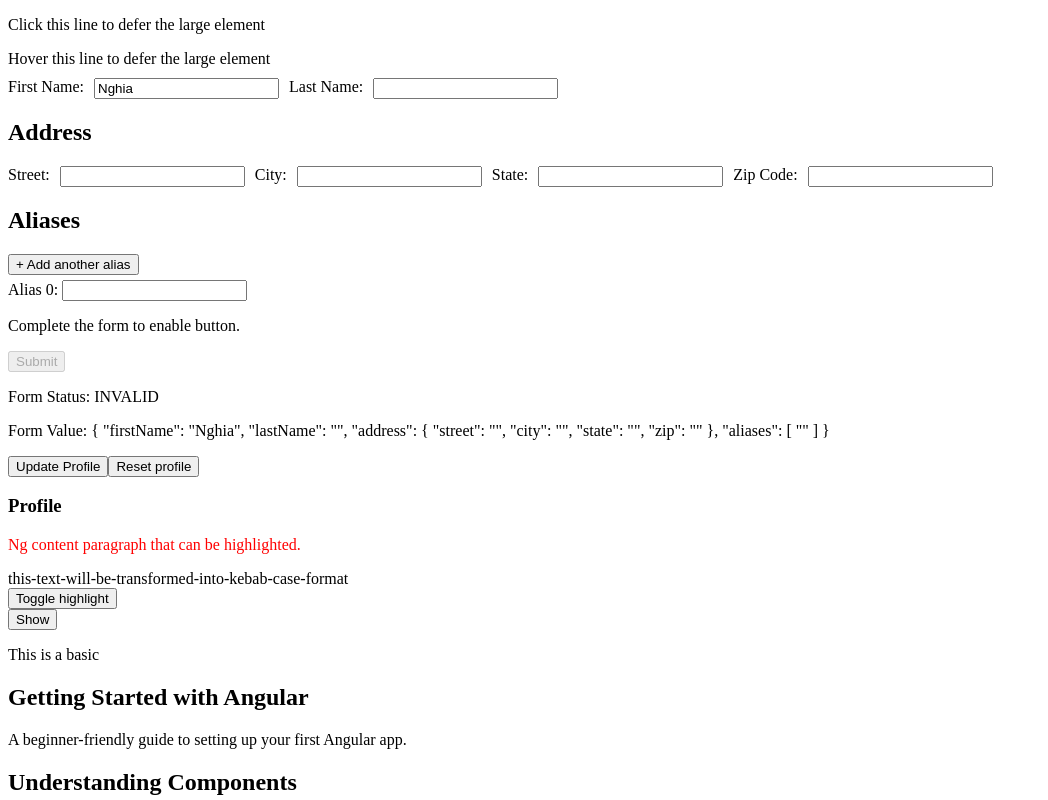
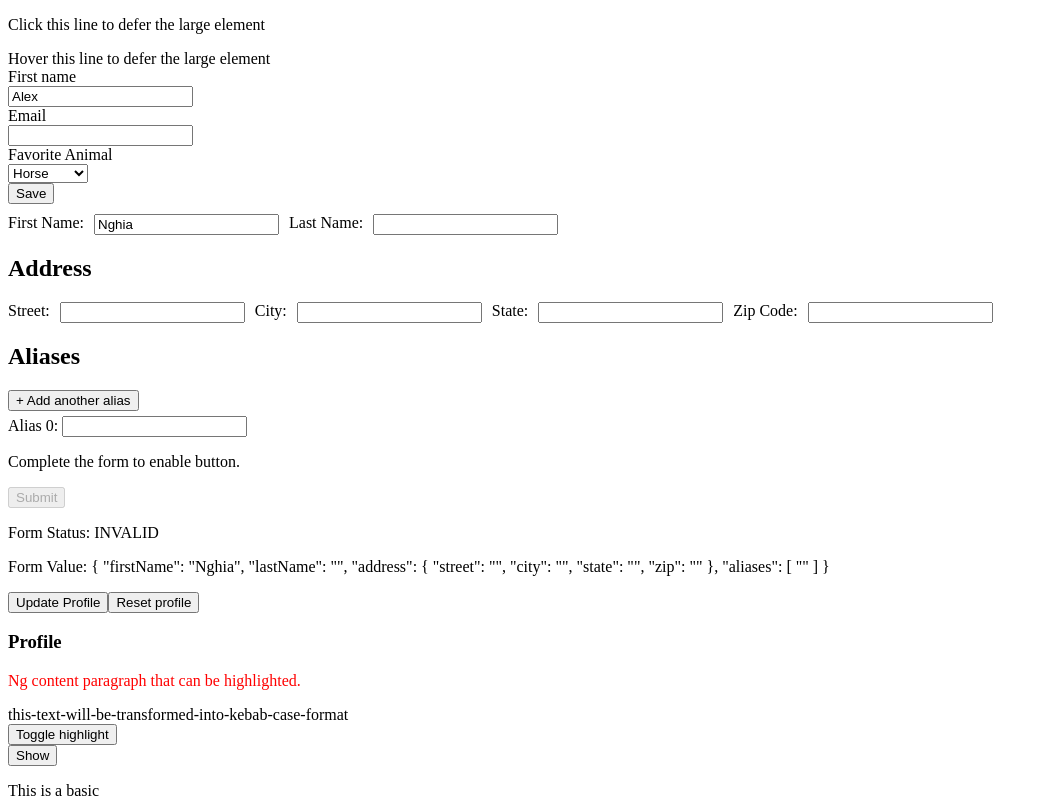
Before and after one commit to xsczk/angular-app, an Angular app: page / in a window 1280 px wide. Shown: the top 800 px of the page, without its empty margins (0-1048 px from the left). Built offline with nearby package versions, Linux system fonts and the light colour scheme.

Commit message:
build a dynamic form

```diff
--- a/src/app/app.ts
+++ b/src/app/app.ts
@@ -1,13 +1,22 @@
-import {Component} from '@angular/core';
+import {Component, inject} from '@angular/core';
 import {UserComponent} from './user.component';
 import {HighlightDirective} from './highlight.directive';
 import {KebabCasePipe} from './pipes/kebabCasePipe';
-import {NgTemplateOutlet} from '@angular/common';
+import {AsyncPipe, NgTemplateOutlet} from '@angular/common';
+import {Observable} from 'rxjs';
+import {QuestionBase} from './question-base';
+import {QuestionService} from './question-service';
+import {
+  DynamicFormComponent
+} from './dynamic-form/dynamic-form/dynamic-form.component';
 
 @Component({
   selector: 'app-root',
   standalone: true,
-  imports: [UserComponent, HighlightDirective, KebabCasePipe, NgTemplateOutlet],
+  imports: [
+    UserComponent, HighlightDirective, KebabCasePipe, NgTemplateOutlet,
+    AsyncPipe, DynamicFormComponent
+  ],
   template: `
     @defer (on interaction) {
       <div>This is a large element that is needed to lazy load</div>
@@ -19,6 +28,7 @@ import {NgTemplateOutlet} from '@angular/common';
     } @placeholder {
       <span>Hover this line to defer the large element</span>
     }
+    <app-dynamic-form [questions]="question$ | async"/>
     <app-user>
       <h3 card-title>Profile</h3>
 
@@ -44,11 +54,16 @@ import {NgTemplateOutlet} from '@angular/common';
     } @placeholder {
       <p>Wait for total > 10 to show the large element</p>
     }
-  `
+  `,
+  providers: [QuestionService],
 })
 export class AppComponent {
   text = 'This text will be transformed into kebab case format';
   total = 3
+
+  question$: Observable<QuestionBase<string>[]> = inject(QuestionService)
+    .getQuestions()
+
   increaseTotal() {
     this.total += 1
   }
--- /dev/null
+++ b/src/app/dynamic-form/dynamic-form-question/dynamic-form-question.component.ts
@@ -0,0 +1,17 @@
+import {Component, input} from '@angular/core';
+import {FormGroup, ReactiveFormsModule} from '@angular/forms';
+import {QuestionBase} from '../../question-base';
+
+@Component({
+  selector: 'app-question',
+  templateUrl: './dynamic-form-question.html',
+  imports: [ReactiveFormsModule],
+})
+export class DynamicFormQuestionComponent {
+  question = input.required<QuestionBase<string>>();
+  form = input.required<FormGroup>();
+
+  get isValid() {
+    return this.form().controls[this.question().key].valid;
+  }
+}
--- /dev/null
+++ b/src/app/dynamic-form/dynamic-form-question/dynamic-form-question.html
@@ -0,0 +1,23 @@
+<div [formGroup]="form()">
+  <label [attr.for]="question().key">
+    {{ question().label }}
+  </label>
+  <div>
+    @switch (question().controlType) {
+      @case ('textbox') {
+        <input [formControlName]="question().key" [id]="question().key"
+               [type]="question().type"/>
+      }
+      @case ('dropdown') {
+        <select [id]="question().key" [formControlName]="question().key">
+          @for (opt of question().options; track opt.key) {
+            <option [value]="opt.key">{{ opt.value }}</option>
+          }
+        </select>
+      }
+    }
+  </div>
+  @if (!isValid) {
+    <div class="errorMessage">{{ question().label }} is required</div>
+  }
+</div>
--- /dev/null
+++ b/src/app/dynamic-form/dynamic-form/dynamic-form.component.ts
@@ -0,0 +1,31 @@
+import {
+  Component,
+  computed,
+  inject,
+  input,
+  OnInit,
+  Signal
+} from '@angular/core';
+import {FormGroup, ReactiveFormsModule} from '@angular/forms';
+import {QuestionBase} from '../../question-base';
+import {
+  DynamicFormQuestionComponent
+} from '../dynamic-form-question/dynamic-form-question.component';
+import {QuestionControlService} from '../../question-control.service';
+
+@Component({
+  selector: 'app-dynamic-form',
+  templateUrl: 'dynamic-form.html',
+  providers: [QuestionControlService],
+  imports: [ReactiveFormsModule, DynamicFormQuestionComponent]
+})
+export class DynamicFormComponent {
+  questions = input<QuestionBase<string>[] | null>([])
+  payload = ''
+  private readonly qcs = inject(QuestionControlService)
+  form: Signal<FormGroup> = computed(() => this.qcs.toFormGroup(this.questions() as QuestionBase<string>[]))
+
+  onSubmit() {
+    this.payload = JSON.stringify(this.form().getRawValue());
+  }
+}
--- /dev/null
+++ b/src/app/dynamic-form/dynamic-form/dynamic-form.html
@@ -0,0 +1,17 @@
+<div>
+  <form (ngSubmit)="onSubmit()" [formGroup]="form()">
+    @for (question of questions(); track question) {
+      <div class="form-row">
+        <app-question [question]="question" [form]="form()"/>
+      </div>
+    }
+    <div class="form-row">
+      <button type="submit" [disabled]="!form().valid">Save</button>
+    </div>
+  </form>
+  @if (payload) {
+    <div class="form-row"><strong>Saved the following
+      values</strong><br/>{{ payload }}
+    </div>
+  }
+</div>
--- /dev/null
+++ b/src/app/dynamic-form/question-dropdown.ts
@@ -0,0 +1,5 @@
+import {QuestionBase} from '../question-base';
+
+export class DropdownQuestion extends QuestionBase<string> {
+  override controlType = 'dropdown';
+}
--- /dev/null
+++ b/src/app/dynamic-form/question-textbox.ts
@@ -0,0 +1,5 @@
+import {QuestionBase} from '../question-base';
+
+export class TextboxQuestion extends QuestionBase<string> {
+  override controlType: string = 'textbox';
+}
--- /dev/null
+++ b/src/app/question-base.ts
@@ -0,0 +1,32 @@
+export class QuestionBase<T> {
+  value: T | undefined;
+  key: string;
+  label: string;
+  required: boolean;
+  order: number;
+  controlType: string;
+  type: string;
+  options: { key: string; value: string }[];
+
+  constructor(
+    options: {
+      value?: T;
+      key?: string;
+      label?: string;
+      required?: boolean;
+      order?: number;
+      controlType?: string;
+      type?: string;
+      options?: { key: string; value: string }[];
+    } = {},
+  ) {
+    this.value = options.value;
+    this.key = options.key || '';
+    this.label = options.label || '';
+    this.required = !!options.required;
+    this.order = options.order === undefined ? 1 : options.order;
+    this.controlType = options.controlType || '';
+    this.type = options.type || '';
+    this.options = options.options || [];
+  }
+}
--- /dev/null
+++ b/src/app/question-control.service.ts
@@ -0,0 +1,17 @@
+import {Injectable} from '@angular/core';
+import {QuestionBase} from './question-base';
+import {FormControl, FormGroup, Validators} from '@angular/forms';
+
+@Injectable()
+export class QuestionControlService {
+  toFormGroup(questions: QuestionBase<string>[]) {
+    const group: any = {}
+    console.log(questions);
+    questions.forEach(question => {
+      group[question.key] = question.required
+        ? new FormControl(question.value || '', Validators.required)
+        : new FormControl(question.value || '')
+    })
+    return new FormGroup(group)
+  }
+}
--- /dev/null
+++ b/src/app/question-service.ts
@@ -0,0 +1,41 @@
+import {Injectable} from '@angular/core';
+import {QuestionBase} from './question-base';
+import {DropdownQuestion} from './dynamic-form/question-dropdown';
+import {TextboxQuestion} from './dynamic-form/question-textbox';
+import {of} from 'rxjs';
+
+@Injectable()
+
+export class QuestionService {
+  getQuestions() {
+    const questions: QuestionBase<string>[] = [
+      new DropdownQuestion({
+        key: 'favoriteAnimal',
+        label: 'Favorite Animal',
+        options: [
+          {key: 'cat', value: 'Cat'},
+          {key: 'dog', value: 'Dog'},
+          {key: 'horse', value: 'Horse'},
+          {key: 'capybara', value: 'Capybara'},
+        ],
+        value: 'horse',
+        order: 3,
+      }),
+      new TextboxQuestion({
+        key: 'firstName',
+        label: 'First name',
+        value: 'Alex',
+        required: true,
+        order: 1,
+      }),
+      new TextboxQuestion({
+        key: 'emailAddress',
+        label: 'Email',
+        type: 'email',
+        order: 2,
+      }),
+    ];
+    /** return an observable */
+    return of(questions.sort((a, b) => a.order - b.order));
+  }
+}
```
